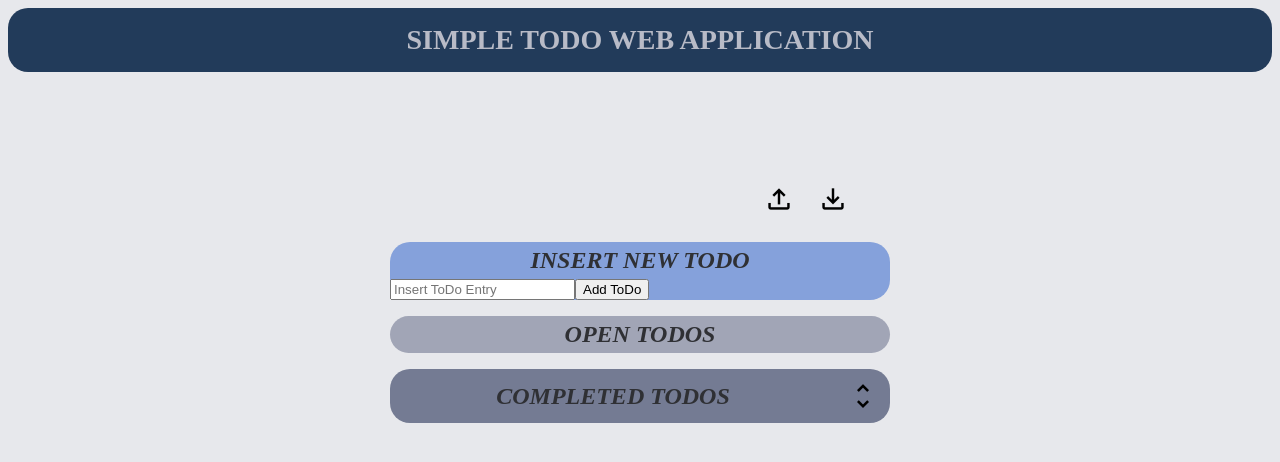
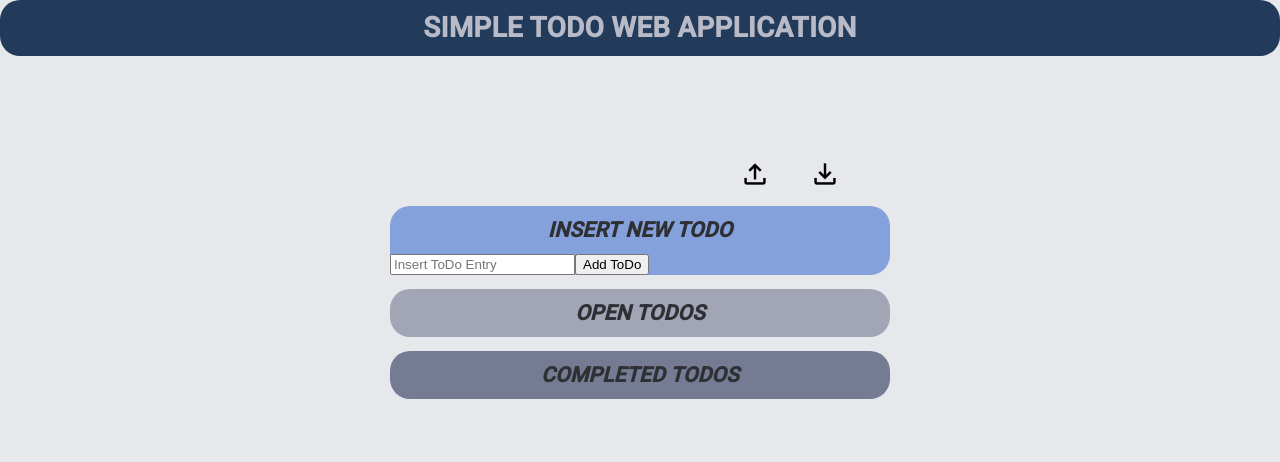
Before and after one commit to Morn98/ToDoWebApp, an Angular app in the folder todo-web-app/: page / in a window 1280 px wide. Shown: the top 462 px of the page. Built offline with nearby package versions, Linux system fonts and the light colour scheme.

Commit message:
some updates

```diff
--- a/todo-web-app/angular.json
+++ b/todo-web-app/angular.json
@@ -30,6 +30,7 @@
               "src/assets"
             ],
             "styles": [
+              "@angular/material/prebuilt-themes/indigo-pink.css",
               "src/styles.scss"
             ],
             "scripts": []
@@ -90,6 +91,7 @@
               "src/assets"
             ],
             "styles": [
+              "@angular/material/prebuilt-themes/indigo-pink.css",
               "src/styles.scss"
             ],
             "scripts": []
--- a/todo-web-app/package.json
+++ b/todo-web-app/package.json
@@ -11,10 +11,12 @@
   "private": true,
   "dependencies": {
     "@angular/animations": "^17.1.0",
+    "@angular/cdk": "^17.1.1",
     "@angular/common": "^17.1.0",
     "@angular/compiler": "^17.1.0",
     "@angular/core": "^17.1.0",
     "@angular/forms": "^17.1.0",
+    "@angular/material": "^17.1.1",
     "@angular/platform-browser": "^17.1.0",
     "@angular/platform-browser-dynamic": "^17.1.0",
     "@angular/router": "^17.1.0",
--- a/todo-web-app/src/app/app.component.html
+++ b/todo-web-app/src/app/app.component.html
@@ -1,42 +1,42 @@
 <head>
-  <link rel="stylesheet" href="https://fonts.googleapis.com/css2?family=Material+Symbols+Outlined:opsz,wght,FILL,GRAD@20..48,100..700,0..1,-50..200" />
+  <link rel="stylesheet"
+    href="https://fonts.googleapis.com/css2?family=Material+Symbols+Outlined:opsz,wght,FILL,GRAD@20..48,100..700,0..1,-50..200" />
 </head>
 
 <header>
   <div class="header-text">
-    Simple ToDo Web Application
+    {{"Simple ToDo Web Application"}}
   </div>
 </header>
 
 <div class="todo-container">
 
   <div class="import-export">
-    <label for="importToDoEntries">
+    <input #fileInput type="file" id="importToDoEntries" (change)="handleFileInput($event)" style="display: none">
+    <button mat-button matTooltip="Import ToDo List" (click)="fileInput.click()" class>
       <span class="material-symbols-outlined">
         upload
       </span>
-    </label>
-    <input type="file" id="importToDoEntries" (change)="handleFileInput($event)" style="display: none">
+    </button>
 
-    <label for="exportToDoEntries">
+    <button mat-button matTooltip="Export ToDo List" (click)="exportToDoEntries()">
       <span class="material-symbols-outlined">
         download
       </span>
-    </label>
-    <button id="exportToDoEntries" (click)="exportToDoEntries()" style="display: none">Export ToDo List</button>
+    </button>
   </div>
 
   <div class="insert-container">
-    <div class="todo-header">
-      Insert new ToDo
+    <div class="todo-header-text">
+      {{"Insert new ToDo"}}
     </div>
-    <input type="text" placeholder="Insert ToDo Entry" [(ngModel)]="newToDoEntry" (keyup.enter)="addToDoEntry()"/>
+    <input type="text" placeholder="Insert ToDo Entry" [(ngModel)]="newToDoEntry" (keyup.enter)="addToDoEntry()" />
     <button (click)="addToDoEntry()">Add ToDo</button>
   </div>
 
   <div class="open-todos">
-    <div class="todo-header">
-      Open ToDos
+    <div class="todo-header-text">
+      {{"Open ToDos"}}
     </div>
     <table>
       <tr *ngFor="let openToDoEntry of openToDoEntries">
@@ -46,37 +46,36 @@
     </table>
   </div>
 
-  <div class="completed-todos">
-    <div class="completed-todo-container">
-    <div class="todo-header">
-      Completed ToDos
+  <div class="completed-todos-container">
+    <div class="completed-todo">
+
+      <div class="todo-header-text">
+        {{"Completed ToDos"}}
+      </div>
+
+      <div class="show-completed-button">
+        @if (doneToDoEntries.length > 0) {
+        <button mat-icon-button aria-label="Show or hide completed todos" (click)="showCompletedToDos()"
+          matTooltip="{{showCompleted ? 'Hide' : 'Show'}} Completed ToDos">
+          @if (showCompleted) {
+          <mat-icon>unfold_less</mat-icon>
+          } @else {
+          <mat-icon>unfold_more</mat-icon>
+          }
+        </button>
+        }
+      </div>
     </div>
 
     @if(showCompleted) {
-      <label for="showCompletedToDos">
-        <span class="material-symbols-outlined">
-          unfold_less
-        </span>
-      </label>
-    } @else {
-      <label for="showCompletedToDos">
-        <span class="material-symbols-outlined">
-          unfold_more
-        </span>
-      </label>}
-    <div class="show-completed-button-container">
-      <button id="showCompletedToDos" (click)="showCompletedToDos()" style="display: none" title="{{showCompleted ? 'Hide' : 'Show'}} Completed ToDos">
-        {{showCompleted ? 'Hide' : 'Show'}} Completed ToDos
-      </button>
-    </div>
-    </div>
-
-    <table *ngIf="showCompleted">
-      <tr *ngFor="let doneToDoEntry of doneToDoEntries">
-        <td>{{doneToDoEntry}}</td>
-        <td><button (click)="moveToDoEntryToOpen(doneToDoEntry)">Undone</button></td>
-      </tr>
+    <table>
+      @for (entry of doneToDoEntries; track entry) {
+      <tr>
+        <td>{{entry}}</td>
+        <td><button (click)="moveToDoEntryToOpen(entry)">Undone</button></td>
+        }
     </table>
+    }
   </div>
 
 </div>
--- a/todo-web-app/src/app/app.component.scss
+++ b/todo-web-app/src/app/app.component.scss
@@ -35,7 +35,7 @@ header {
     margin: 1em auto;
 }
 
-.completed-todos {
+.completed-todos-container {
     background-color: #747b93;
     border-radius: 20px;
     margin: 1em auto;
@@ -56,29 +56,29 @@ header {
 
 .material-symbols-outlined:hover {
     color: #b8bbc7;
-    //border-color: #b8bbc7;
     cursor: pointer;
 }
 
-.todo-header {
+.todo-header-text {
+    display: flex;
+    justify-content: center;
     font-size: 1.5em;
     font-weight: bold;
+    align-items: center;
     text-transform: uppercase;
     text-align: center;
-    padding: 5px 0;
     color: #2f3034;
     font-style: italic;
     width: 100%;
+    height: 48px;
 }
 
-.completed-todo-container {
+.completed-todo {
     display: flex;
-    align-items: center;
-    justify-content: center;
     position: relative;
-  }
+}
 
-.completed-todo-container {
-    display: flex;
-    justify-content: flex-end;
-  }
+.show-completed-button {
+    right: 0;
+    position: absolute;
+}
--- a/todo-web-app/src/app/app.config.ts
+++ b/todo-web-app/src/app/app.config.ts
@@ -2,7 +2,8 @@ import { ApplicationConfig } from '@angular/core';
 import { provideRouter } from '@angular/router';
 
 import { routes } from './app.routes';
+import { provideAnimations } from '@angular/platform-browser/animations';
 
 export const appConfig: ApplicationConfig = {
-  providers: [provideRouter(routes)]
+  providers: [provideRouter(routes), provideAnimations()]
 };
--- a/todo-web-app/src/index.html
+++ b/todo-web-app/src/index.html
@@ -6,8 +6,10 @@
   <base href="/">
   <meta name="viewport" content="width=device-width, initial-scale=1">
   <link rel="icon" type="image/x-icon" href="favicon.ico">
+  <link href="https://fonts.googleapis.com/css2?family=Roboto:wght@300;400;500&display=swap" rel="stylesheet">
+  <link href="https://fonts.googleapis.com/icon?family=Material+Icons" rel="stylesheet">
 </head>
-<body>
+<body class="mat-typography">
   <app-root></app-root>
 </body>
 </html>
--- a/todo-web-app/src/styles.scss
+++ b/todo-web-app/src/styles.scss
@@ -2,3 +2,5 @@
 html {
     background-color: #e7e8ec;
 }
+html, body { height: 100%; }
+body { margin: 0; font-family: Roboto, "Helvetica Neue", sans-serif; }
```
Also changed, not shown: todo-web-app/src/app/app.component.ts (+5 -3 lines), 1 other file (tests, documents, lock files or other folders).
